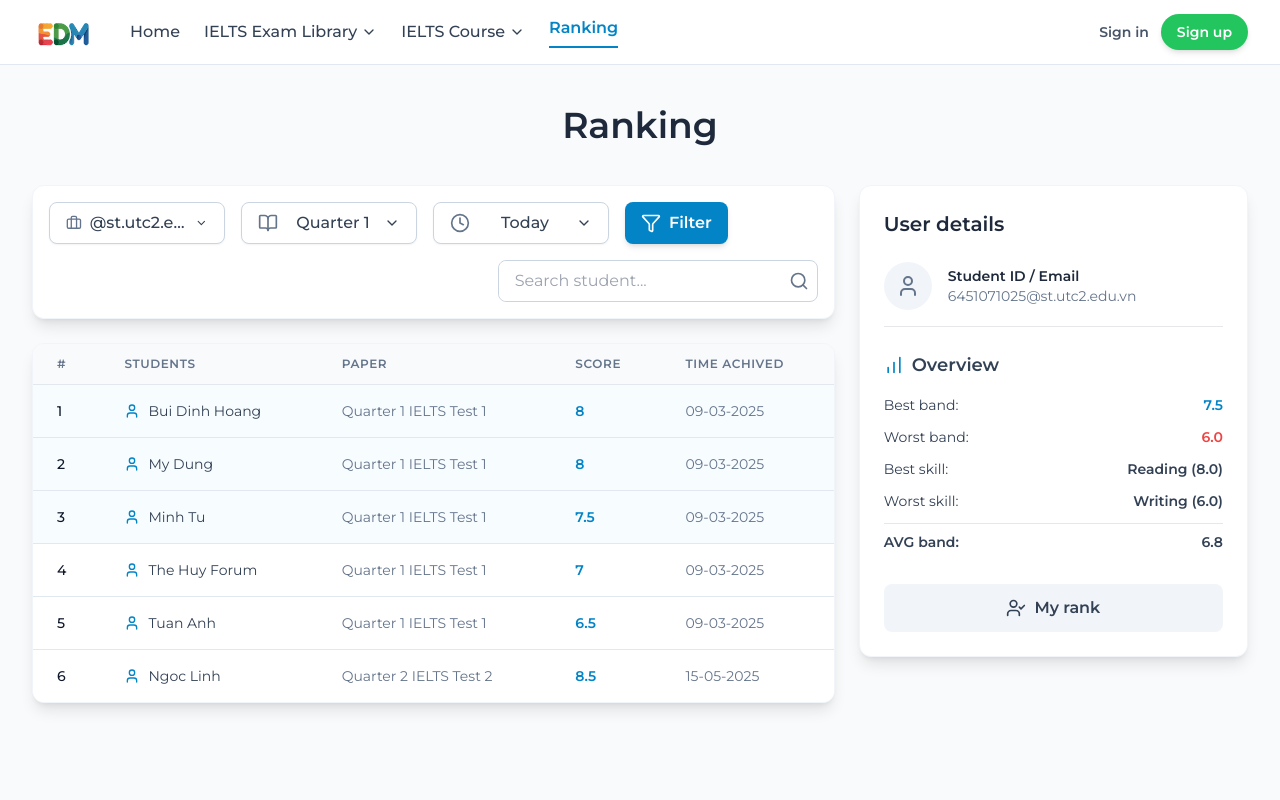
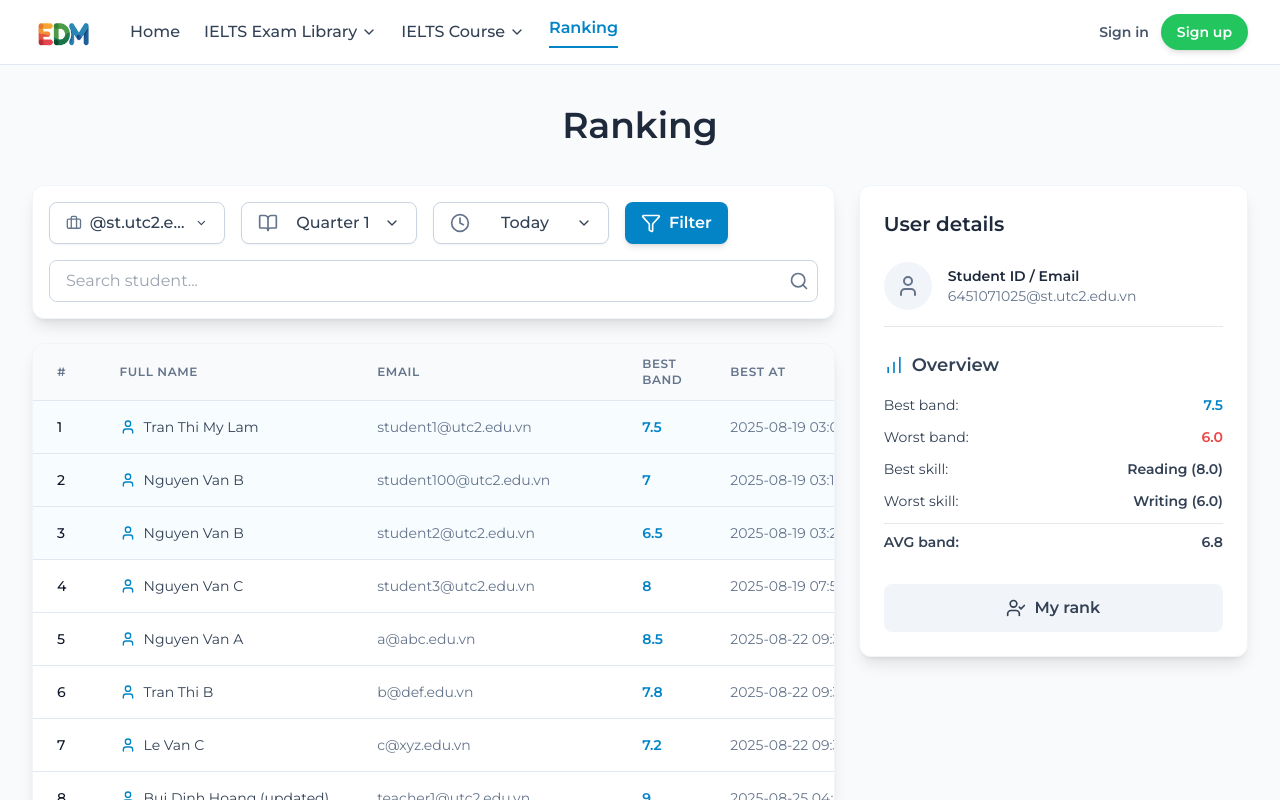
Before and after one commit to HoangDinhBui/Edumination, a React (Vite) app in the folder Frontend/: page /ranking in a window 1280 px wide. Built offline with nearby package versions, Linux system fonts and the light colour scheme.

Commit message:
Feat: Call API Leaderboard

```diff
--- a/Frontend/src/app/App.tsx
+++ b/Frontend/src/app/App.tsx
@@ -137,6 +137,10 @@ const router = createBrowserRouter([
     path: "/writing/results",
     element: <WritingResultsPage />,
   },
+  {
+    path: "/ranking",
+    element: <RankingPage />,
+  },
 
   // ==============================
   // KHU VỰC ADMIN (Bảo mật)
--- a/Frontend/src/components/Navbar.tsx
+++ b/Frontend/src/components/Navbar.tsx
@@ -228,7 +228,7 @@ const Navbar: React.FC = () => {
                       },
                     ],
                   },
-                  { label: "Ranking", href: "#" },
+                  { label: "Ranking", onClick: () => navigate("/ranking") },
                 ].map((item) => (
                   <li key={item.label} className="relative group">
                     {item.dropdown ? (
@@ -240,7 +240,8 @@ const Navbar: React.FC = () => {
                       />
                     ) : (
                       <a
-                        href={item.href}
+                        href="#"
+                        onClick={item.onClick}
                         className="text-gray-700 hover:text-gray-900 relative group/link transition-all duration-300 px-1"
                       >
                         {item.label}
--- a/Frontend/src/pages/Ranking/RankingPage.tsx
+++ b/Frontend/src/pages/Ranking/RankingPage.tsx
@@ -1,7 +1,7 @@
 // falseimport React, { useState } from 'react';
-import { ChevronDown, Filter, Search, User, Briefcase, Clock, Zap, BookOpen, BarChart, UserCheck } from 'lucide-react';
+import React, { useState, useEffect } from 'react';
+import { ChevronDown, Filter, Search, User, Briefcase, Clock, BookOpen, BarChart, UserCheck } from 'lucide-react';
 import logoImage from "../../assets/img/Rectangle 78.png";
-import { useState } from 'react';
 const Dropdown: React.FC<{
   title: string;
   sections: { header?: string; items: string[] }[];
@@ -118,15 +118,6 @@ const Navbar: React.FC = () => {
 
 
 // === MOCK DATA & CÁC COMPONENTS KHÁC (GIỮ NGUYÊN) ===
-const mockRankingData = [
-  { id: 1, name: 'Bui Dinh Hoang', paper: 'Quarter 1 IELTS Test 1', score: 8.0, date: '09-03-2025' },
-  { id: 2, name: 'My Dung', paper: 'Quarter 1 IELTS Test 1', score: 8.0, date: '09-03-2025' },
-  { id: 3, name: 'Minh Tu', paper: 'Quarter 1 IELTS Test 1', score: 7.5, date: '09-03-2025' },
-  { id: 4, name: 'The Huy Forum', paper: 'Quarter 1 IELTS Test 1', score: 7.0, date: '09-03-2025' },
-  { id: 5, name: 'Tuan Anh', paper: 'Quarter 1 IELTS Test 1', score: 6.5, date: '09-03-2025' },
-  { id: 6, name: 'Ngoc Linh', paper: 'Quarter 2 IELTS Test 2', score: 8.5, date: '15-05-2025' },
-];
-
 const mockUserDetails = {
     email: '6451071025@st.utc2.edu.vn',
     bestBand: '7.5',
@@ -135,6 +126,20 @@ const mockUserDetails = {
     worstSkill: 'Writing (6.0)',
     avgBand: '6.8',
 };
+
+// MOCK LEADERBOARD DATA
+const mockLeaderboard = [
+  { id: 3, fullName: "Tran Thi My Lam", email: "student1@utc2.edu.vn", bestOverallBand: 7.5, bestAt: "2025-08-19 03:07:57" },
+  { id: 4, fullName: "Nguyen Van B", email: "student100@utc2.edu.vn", bestOverallBand: 7.0, bestAt: "2025-08-19 03:16:47" },
+  { id: 5, fullName: "Nguyen Van B", email: "student2@utc2.edu.vn", bestOverallBand: 6.5, bestAt: "2025-08-19 03:21:41" },
+  { id: 6, fullName: "Nguyen Van C", email: "student3@utc2.edu.vn", bestOverallBand: 8.0, bestAt: "2025-08-19 07:57:27" },
+  { id: 7, fullName: "Nguyen Van A", email: "a@abc.edu.vn", bestOverallBand: 8.5, bestAt: "2025-08-22 09:34:11" },
+  { id: 8, fullName: "Tran Thi B", email: "b@def.edu.vn", bestOverallBand: 7.8, bestAt: "2025-08-22 09:34:11" },
+  { id: 9, fullName: "Le Van C", email: "c@xyz.edu.vn", bestOverallBand: 7.2, bestAt: "2025-08-22 09:34:11" },
+  { id: 10, fullName: "Bui Dinh Hoang (updated)", email: "teacher1@utc2.edu.vn", bestOverallBand: 9.0, bestAt: "2025-08-25 04:05:04" },
+  { id: 11, fullName: "Truong Dinh Hoang", email: "student19@utc2.edu.vn", bestOverallBand: 8.1, bestAt: "2025-08-27 03:53:47" },
+  { id: 12, fullName: "Bùi Đình Hoàng", email: "buidinhhoang1910@gmail.com", bestOverallBand: 8.9, bestAt: "2025-09-01 09:27:00" }
+];
 
 // ... (FilterDropdown component giữ nguyên)
 interface DropdownProps {
@@ -188,9 +193,49 @@ export default function RankingPage() {
     const [quarter, setQuarter] = useState('Quarter 1');
     const [time, setTime] = useState('Today');
     const [searchQuery, setSearchQuery] = useState('');
+    const [leaderboard, setLeaderboard] = useState<Array<Record<string, unknown>>>(mockLeaderboard);
+    const [filteredLeaderboard, setFilteredLeaderboard] = useState<Array<Record<string, unknown>>>(mockLeaderboard);
+
+    // Filter logic
+    const handleFilter = () => {
+      let filtered = leaderboard;
+      // Filter by domain (email)
+      if (domain && domain !== "All") {
+        filtered = filtered.filter(item => String(item.email ?? '').endsWith(domain));
+      }
+      // Filter by paper (simulate by bestBand for demo)
+      if (quarter && quarter !== "All" && quarter !== 'Quarter 1') {
+        filtered = filtered.filter(item => Number(item.bestOverallBand ?? 0) >= 7);
+      }
+      // Filter by time (simulate by bestAt date)
+      if (time && time !== "All" && time !== 'Today') {
+        filtered = filtered.filter(item => String(item.bestAt ?? '').startsWith('2025-08'));
+      }
+      // Filter by search query
+      if (searchQuery) {
+        filtered = filtered.filter(item => String(item.fullName ?? '').toLowerCase().includes(searchQuery.toLowerCase()));
+      }
+      setFilteredLeaderboard(filtered);
+    };
+
+    useEffect(() => {
+      const fetchLeaderboard = async () => {
+        try {
+          const res = await fetch('http://localhost:8081/api/v1/leaderboard?paperId=1&limit=100');
+          if (!res.ok) throw new Error('Failed to fetch leaderboard');
+          const data = await res.json();
+          setLeaderboard(Array.isArray(data) ? data : (data.items || data.Items || data.data || []));
+          setFilteredLeaderboard(Array.isArray(data) ? data : (data.items || data.Items || data.data || []));
+        } catch {
+          setLeaderboard([]);
+          setFilteredLeaderboard([]);
+        }
+      };
+      // fetchLeaderboard();
+    }, []);
 
     return (
-        <div className="min-h-screen bg-slate-50">
+        <div className="min-h-screen bg-slate-50" style={{ overflowY: 'auto', maxHeight: '100vh' }}>
             {/* === Navigation & Header (SỬ DỤNG NAVBAR MỚI) === */}
             <Navbar />
 
@@ -202,35 +247,35 @@ export default function RankingPage() {
                     {/* === CỘT TRUNG TÂM (FILTERS & TABLE) - 9/12 === */}
                     <div className="lg:col-span-8 space-y-6">
                         {/* --- Filters Row --- */}
-                        <div className="flex flex-wrap gap-4 items-center p-4 bg-white rounded-xl shadow-lg border border-slate-100">
+                        <div className="flex flex-col gap-4 p-4 bg-white rounded-xl shadow-lg border border-slate-100">
+                            <div className="flex flex-row gap-4 w-full">
                                 <FilterDropdown
                                     title="Domain EDU"
                                     icon={Briefcase}
-                                options={['@st.utc2.edu.vn', '@gmail.com', '@hcmut.edu.vn']}
+                                    options={["All", '@st.utc2.edu.vn', '@gmail.com', '@hcmut.edu.vn']}
                                     value={domain}
                                     onChange={setDomain}
                                 />
                                 <FilterDropdown
                                     title="Paper"
                                     icon={BookOpen}
-                                options={['Quarter 1', 'Quarter 2', 'Quarter 3', 'Quarter 4']}
+                                    options={["All", 'Quarter 1', 'Quarter 2', 'Quarter 3', 'Quarter 4']}
                                     value={quarter}
                                     onChange={setQuarter}
                                 />
                                 <FilterDropdown
                                     title="Time"
                                     icon={Clock}
-                                options={['Today', 'Last 7 days', 'Last 30 days', 'This month', 'Last month']}
+                                    options={["All", 'Today', 'Last 7 days', 'Last 30 days', 'This month', 'Last month']}
                                     value={time}
                                     onChange={setTime}
                                 />
-
-                            <button className="flex items-center px-4 py-2 bg-sky-600 text-white font-semibold rounded-lg shadow-md hover:bg-sky-700 transition duration-150 h-[42px]">
+                                <button className="flex items-center px-4 py-2 bg-sky-600 text-white font-semibold rounded-lg shadow-md hover:bg-sky-700 transition duration-150 h-[42px]" onClick={handleFilter}>
                                     <Filter className="w-5 h-5 mr-2" />
                                     Filter
                                 </button>
-
-                            <div className="flex items-center border border-slate-300 rounded-lg bg-white ml-auto max-w-xs w-full">
+                            </div>
+                            <div className="flex items-center border border-slate-300 rounded-lg bg-white w-full">
                                 <input
                                     type="text"
                                     placeholder="Search student..."
@@ -245,40 +290,53 @@ export default function RankingPage() {
                         </div>
 
                         {/* --- Ranking Table --- */}
-                        <div className="bg-white rounded-xl shadow-lg overflow-hidden border border-slate-100">
-                            <table className="min-w-full divide-y divide-slate-200">
+                        <div className="bg-white rounded-xl shadow-lg overflow-auto border border-slate-100" style={{ maxHeight: '520px' }}>
+                            <table className="min-w-full divide-y divide-slate-200" style={{ minWidth: '700px' }}>
                                 <thead className="bg-slate-50">
                                     <tr>
                                         <th className="px-6 py-3 text-left text-xs font-semibold text-slate-500 uppercase tracking-wider">#</th>
-                                        <th className="px-6 py-3 text-left text-xs font-semibold text-slate-500 uppercase tracking-wider">Students</th>
-                                        <th className="px-6 py-3 text-left text-xs font-semibold text-slate-500 uppercase tracking-wider">Paper</th>
-                                        <th className="px-6 py-3 text-left text-xs font-semibold text-slate-500 uppercase tracking-wider">Score</th>
-                                        <th className="px-6 py-3 text-left text-xs font-semibold text-slate-500 uppercase tracking-wider">Time Achived</th>
+                                        <th className="px-6 py-3 text-left text-xs font-semibold text-slate-500 uppercase tracking-wider">Full Name</th>
+                                        <th className="px-6 py-3 text-left text-xs font-semibold text-slate-500 uppercase tracking-wider">Email</th>
+                                        <th className="px-6 py-3 text-left text-xs font-semibold text-slate-500 uppercase tracking-wider">Best Band</th>
+                                        <th className="px-6 py-3 text-left text-xs font-semibold text-slate-500 uppercase tracking-wider">Best At</th>
                                     </tr>
                                 </thead>
                                 <tbody className="bg-white divide-y divide-slate-200">
-                                    {mockRankingData.map((student) => (
-                                        <tr key={student.id} className={student.id <= 3 ? 'bg-sky-50/50' : 'hover:bg-slate-50'}>
-                                            <td className="px-6 py-4 whitespace-nowrap text-sm font-medium text-slate-900">
-                                                {student.id}
-                                            </td>
+                                    {filteredLeaderboard.map((item, idx) => {
+                                        const fullName = String(item.fullName ?? item.FullName ?? '');
+                                        const email = String(item.email ?? item.Email ?? '');
+                                        const bestBand = String(item.bestOverallBand ?? item.BestOverallBand ?? '');
+                                        const bestAt = String(item.bestAt ?? item.BestAt ?? '');
+                                        return (
+                                            <tr key={String(item.id ?? item.Id ?? idx)} className={idx < 3 ? 'bg-sky-50/50' : 'hover:bg-slate-50'}>
+                                                <td className="px-6 py-4 whitespace-nowrap text-sm font-medium text-slate-900">{idx + 1}</td>
                                                 <td className="px-6 py-4 whitespace-nowrap text-sm text-slate-700 flex items-center">
                                                     <User className="w-4 h-4 mr-2 text-sky-600" />
-                                                {student.name}
+                                                    {fullName}
                                                 </td>
-                                            <td className="px-6 py-4 whitespace-nowrap text-sm text-slate-500">
-                                                {student.paper}
-                                            </td>
-                                            <td className="px-6 py-4 whitespace-nowrap text-sm font-bold text-sky-600">
-                                                {student.score}
-                                            </td>
-                                            <td className="px-6 py-4 whitespace-nowrap text-sm text-slate-500">
-                                                {student.date}
-                                            </td>
+                                                <td className="px-6 py-4 whitespace-nowrap text-sm text-slate-500">{email}</td>
+                                                <td className="px-6 py-4 whitespace-nowrap text-sm font-bold text-sky-600">{bestBand}</td>
+                                                <td className="px-6 py-4 whitespace-nowrap text-sm text-slate-500">{bestAt}</td>
                                             </tr>
-                                    ))}
+                                        );
+                                    })}
                                 </tbody>
                             </table>
+                            <style>{`
+                              /* Custom Scrollbar for Ranking Table (vertical & horizontal) */
+                              div::-webkit-scrollbar {
+                                width: 8px;
+                                height: 8px;
+                                background: #F3F4F6;
+                              }
+                              div::-webkit-scrollbar-thumb {
+                                background: #7BA5D1;
+                                border-radius: 8px;
+                              }
+                              div::-webkit-scrollbar-track {
+                                background: #F3F4F6;
+                              }
+                            `}</style>
                         </div>
                     </div>
 
```
Also changed, not shown: Frontend/src/pages/Home/HomePage.tsx (+11 -3 lines). Lines whose indentation alone changed are shown as unchanged.
